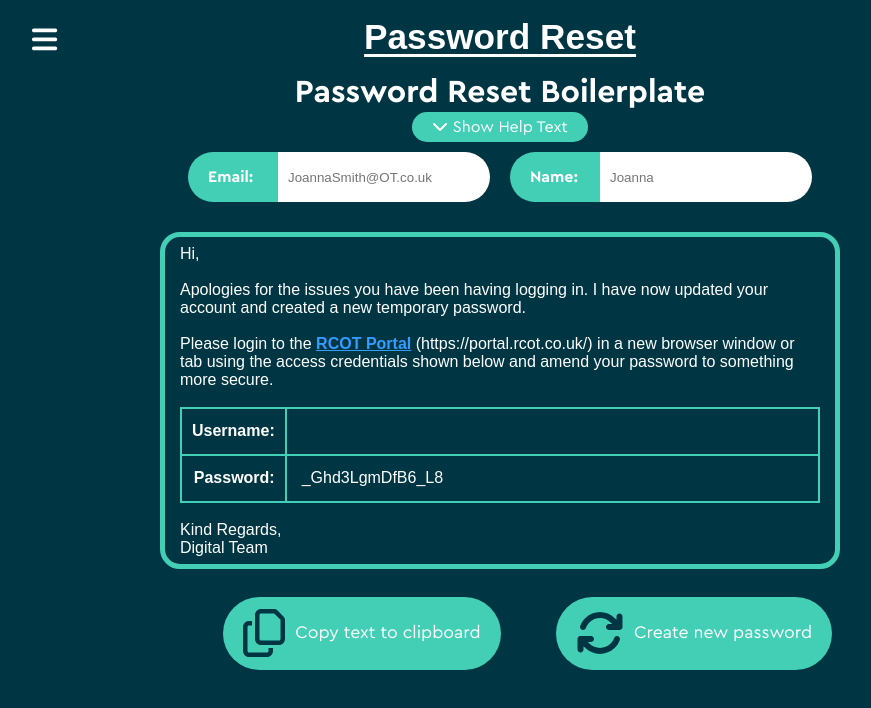
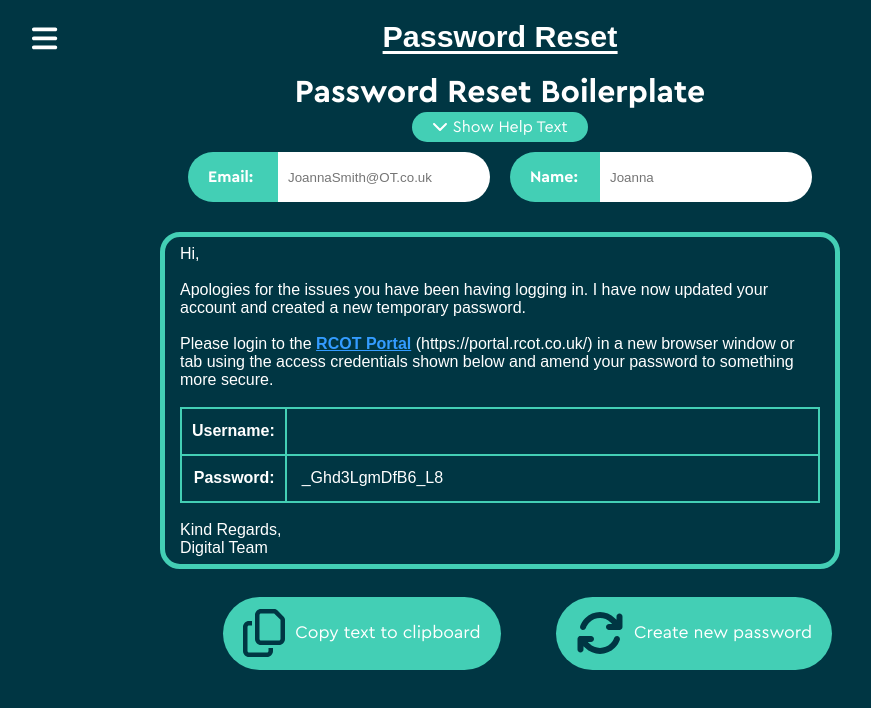
Before and after one commit to sam-rcot/boilerplateReact, a React (Vite) app: page / in a window 1280 px wide. Shown: the top 708 px of the page, without its empty margins (140-1011 px from the left). Built offline with nearby package versions, Linux system fonts and the light colour scheme.

Commit message:
Changed navbar style again

```diff
--- a/src/components/navbar/navbar.module.scss
+++ b/src/components/navbar/navbar.module.scss
@@ -11,7 +11,7 @@
   position: relative;
 
   .menu {
-    font-size: 2.20rem;
+    font-size: 1.9rem;
     font-weight: bold;
     padding: 0px 0px;
     border-radius: 0px;
```
Also changed, not shown: 5 other files (tests, documents, lock files or other folders).
